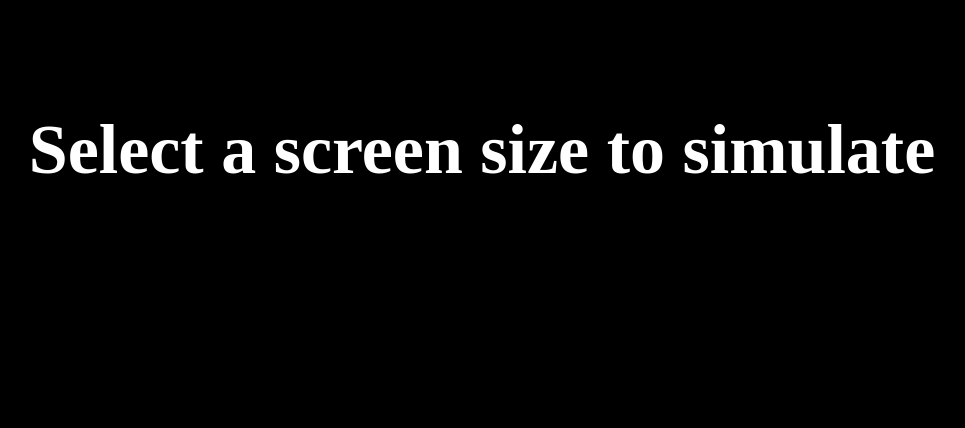
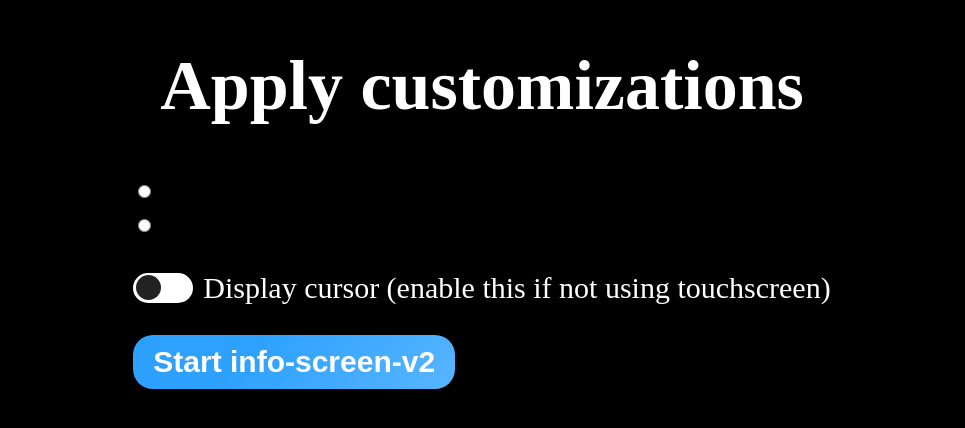
Before and after one commit to ObsidianPresidium/info-screen-v2, a SvelteKit app: page / in a window 1280 px wide. Shown: the part 206-634 px from the top of the page, without its empty margins (158-1123 px from the left). Built offline with nearby package versions, Linux system fonts and the light colour scheme; no server answers; a web font is replaced by a local one.

Commit message:
some work

```diff
--- a/src/app.html
+++ b/src/app.html
@@ -15,7 +15,6 @@
 				margin: 0;
 				padding: 0;
 				background-color: black;
-				cursor: none;
 			}
 		</style>
 		%sveltekit.head%
--- a/src/lib/Button.svelte
+++ b/src/lib/Button.svelte
@@ -18,21 +18,33 @@
             background-image: var(--gradient-default);
             background-size: 400% 100%;
             background-position-x: 0%;
-            transition: background-position-x 300ms cubic-bezier(0,0,0,1);
+            transition: background-position-x 300ms cubic-bezier(0,0,0,1), transform 300ms ease-out;
+            cursor: none;
         }
 
         &:active {
             background-position-x: 100%;
+            transform: scale(0.98);
         }
+    }
+
+    button {
+        display: none;
     }
 </style>
 
 <script lang="ts">
-    let { text, href = "#", gradient = true } = $props();
+    let { text, href = "#", gradient = true, showCursor = false, submit = false } = $props();
+    let submitButton : HTMLButtonElement;
 
     if (gradient === true) {
         // some logic
     }
+
+    const submitForm = () => {
+        if (submit) submitButton.click();
+    }
 </script>
+<button bind:this={submitButton} type="submit">{text}</button>
 
-<a class="btn" href="{href}">{text}</a>
+<a style="cursor: {(showCursor) ? 'default':'none'}" class="btn" href="{href}" on:click={submitForm}>{text}</a>
--- /dev/null
+++ b/src/routes/+page.server.ts
@@ -0,0 +1,24 @@
+import { redirect } from '@sveltejs/kit';
+
+export function load({ cookies }) {
+    const userLikesCursors = cookies.get("useCursors");
+}
+
+export const actions = {
+    default: async ({ request, cookies }) => {
+        const formData = await request.formData();
+        const size = formData.get("size");
+        const useCursors = formData.get("use-cursors");
+
+        if (useCursors) {
+            cookies.set(
+                "useCursors", "true",
+                {
+                    path: '/',
+                    maxAge: 60 * 60 * 24 * 365
+                }
+            );
+            redirect(302, `/${size}/`);
+        }
+    }
+}
--- a/src/routes/+page.svelte
+++ b/src/routes/+page.svelte
@@ -16,19 +16,109 @@
         font-size: 7rem;
         color: white;
     }
-    li {
-        font-size: 3rem;
+    button {
+        display: none;
     }
-    a {
-        text-decoration: none;
-        color: var(--blue-4);
+    .radio-div {
+        display: flex;
+        align-items: center;
+        label {
+            color: var(--blue-4);
+            font-size: 3rem;
+            margin-left: 1rem;
+        }
+    }
+    .slider-div {
+        display: flex;
+        align-items: center;
+        p {
+            color: white;
+            font-size: 3rem;
+        }
+    }
+    .switch {
+        position: relative;
+        display: inline-block;
+        cursor: pointer;
+        width: 6rem;
+        height: 3rem;
+        margin-right: 1rem;
+
+        input {
+            opacity: 0;
+            width: 0;
+            height: 0;
+
+            &:checked + .slider {
+                background-color: rgb(80, 156, 255);
+            }
+
+            &:checked + .slider:before {
+                transform: translateX(2.75rem);
+                background-color: white;
+            }
+        }
+
+        .slider {
+            position: absolute;
+            top: 0;
+            left: 0;
+            right: 0;
+            bottom: 0;
+            background-color: white;
+            border-radius: 3rem;
+            transition: background-color 400ms;
+
+            &:before {
+                content: "";
+                position: absolute;
+                width: 2.5rem;
+                height: 2.5rem;
+                left: 0.25rem;
+                bottom: 0.25rem;
+                background-color: #222;
+                transition: 400ms;
+                border-radius: 50%;
+            }
+        }
+
+
     }
 </style>
 
+<script lang="ts">
+    import Button from "$lib/Button.svelte";
+    import { onMount } from "svelte";
+    let useCursorsCheckboxChecked = false;
+    let submitButton: HTMLButtonElement;
+
+    onMount(() => {
+        function submit() {
+            submitButton.click();
+        }
+    });
+
+</script>
+
 <main>
-    <h1>Select a screen size to simulate</h1>
-    <ul>
-        <a href="800x480"><li>800x480</li></a>
-        <a href="full"><li>Full size (don't simulate)</li></a>
-    </ul>
+    <h1>Apply customizations</h1>
+    <form method="post">
+        <div>
+            <div class="radio-div">
+                <input type="radio" name="size" id="size-800x480" value="800x480"><label for="size-800x480">800x480</label>
+            </div>
+            <div class="radio-div">
+                <input type="radio" name="size" id="size-full" value="full"><label for="size-full">Full size (scale with browser viewport)</label>
+            </div>
+        </div>
+        <div class="slider-div">
+            <label for="use-cursors" class="switch">
+                <input type="checkbox" name="use-cursors" id="use-cursors" bind:checked={useCursorsCheckboxChecked}>
+                <span class="slider"></span>
+            </label>
+            <p>Display cursor (enable this if not using touchscreen)</p>
+        </div>
+        <Button href="" text="Start info-screen-v2" showCursor />
+        <button type="submit" bind:this={submitButton}>Start info-screen-v2</button>
+    </form>
 </main>
```
Also changed, not shown: src/lib/Clock.svelte (+28 -6 lines), src/routes/800x480/+page.svelte (+11 -4 lines), src/lib/Slider.svelte (added).
